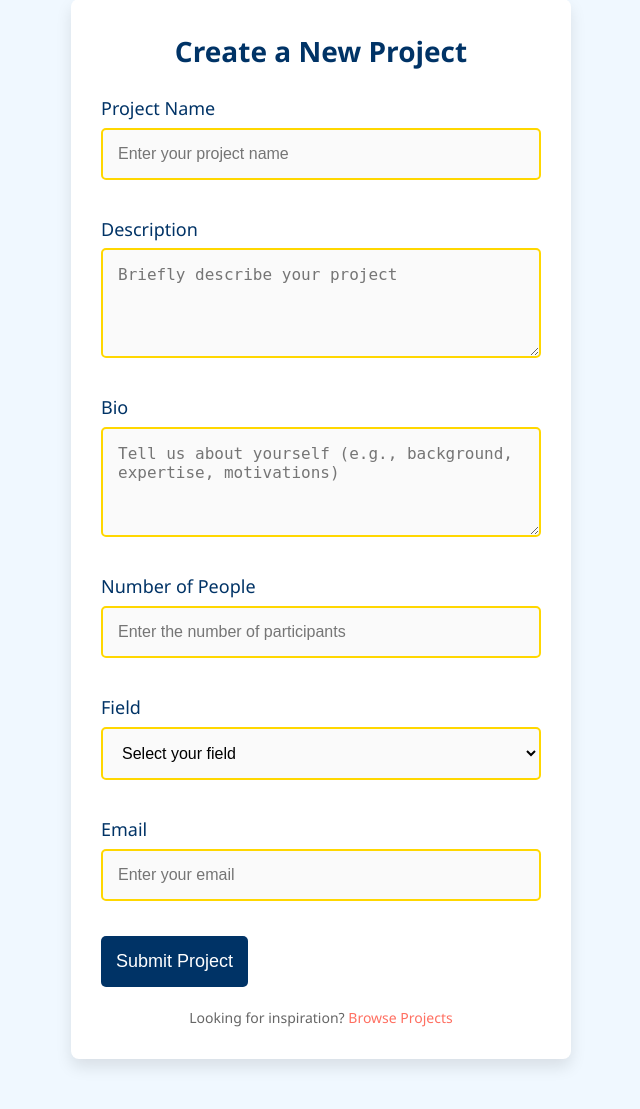
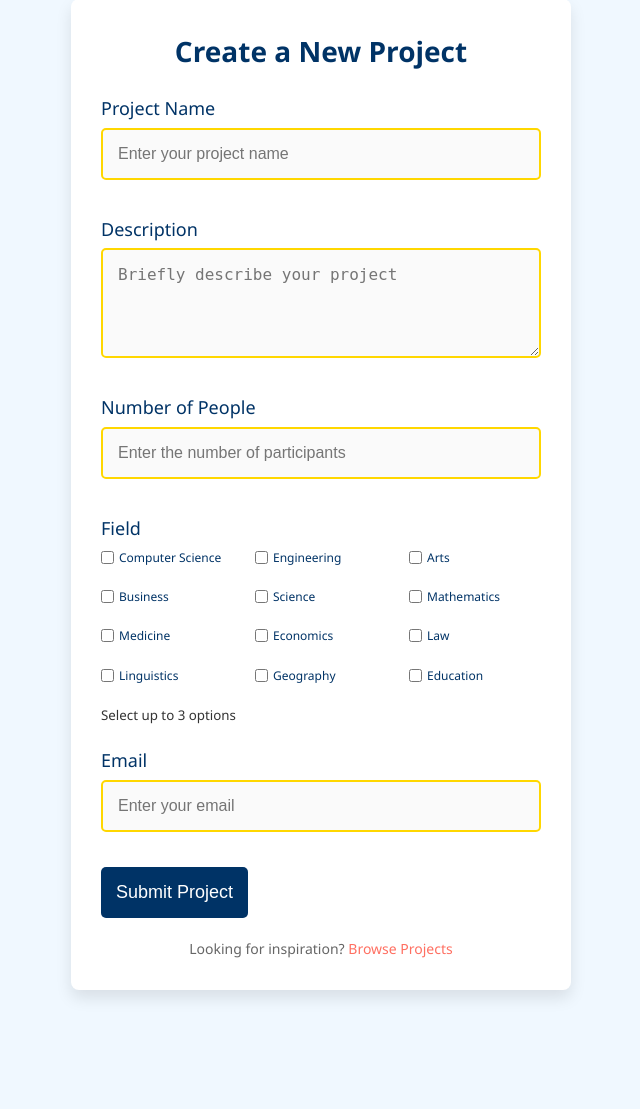
Before and after one commit to willholyhasted/SSE_group_project, a Flask app: template src/templates/project_page.html in a window 1280 px wide. Shown: the part 159-1268 px from the top of the page, without its empty margins (319-959 px from the left). After the commit the page ends 1157 px from the top, so only its background shows below. Run offline with Flask 3, Linux system fonts and the light colour scheme; the template is opened without the code that fills it, so the values that code supplies are empty; parts of the project's set-up code (start-up, migrations or seed data) failed here and were passed over.

Commit message:
updated project_page.html

```diff
--- a/src/templates/project_infopage.html
+++ b/src/templates/project_infopage.html
@@ -4,7 +4,7 @@
     <meta charset="UTF-8">
     <meta name="viewport" content="width=device-width, initial-scale=1.0">
     <title>Project Details</title>
-    <link rel="stylesheet" href="../static/styles_projectinfo.css">
+    <link rel="stylesheet" href="../static/styles_projectsinfo.css">
 </head>
 <body>
     <header class="header">
--- a/src/templates/project_page.html
+++ b/src/templates/project_page.html
@@ -115,6 +115,32 @@
         footer a:hover {
             text-decoration: underline;
         }
+
+        /* Flex container for checkbox layout */
+        .checkbox-group {
+            display: flex;
+            flex-wrap: wrap;
+            gap: 15px;
+            justify-content: space-between; /* Evenly space items across the row */
+        }
+
+        .checkbox-group label {
+            width: 30%; /* Adjusts the width of each checkbox to fit 3 per row */
+            font-size: 12px; /* Smaller font size for options */
+            display: flex;
+            align-items: center; /* Vertically align checkboxes and labels */
+        }
+
+        .checkbox-group input {
+            margin-right: 5px; /* Space between checkbox and label */
+        }
+
+        /* Styling for small error message */
+        .error-message {
+            color: red;
+            font-size: 14px;
+            margin-top: 5px;
+        }
     </style>
 </head>
 <body>
@@ -123,7 +149,7 @@
 
     <div class="container">
         <h2>Create a New Project</h2>
-        <form>
+        <form action="/project" method="POST" id="project-form">
             <div class="form-group">
                 <label for="project-name">Project Name</label>
                 <input type="text" id="project-name" name="project-name" placeholder="Enter your project name" required>
@@ -133,23 +159,51 @@
                 <textarea id="description" name="description" placeholder="Briefly describe your project" rows="4" required></textarea>
             </div>
             <div class="form-group">
-                <label for="bio">Bio</label>
-                <textarea id="bio" name="bio" placeholder="Tell us about yourself (e.g., background, expertise, motivations)" rows="4" required></textarea>
-            </div>
-            <div class="form-group">
                 <label for="people">Number of People</label>
                 <input type="number" id="people" name="people" placeholder="Enter the number of participants" min="1" required>
             </div>
             <div class="form-group">
                 <label for="field">Field</label>
-                <select id="field" name="field" required>
-                    <option value="">Select your field</option>
-                    <option value="Computer Science">Computer Science</option>
-                    <option value="Engineering">Engineering</option>
-                    <option value="Arts">Arts</option>
-                    <option value="Business">Business</option>
-                    <option value="Science">Science</option>
-                </select>
+                <div class="checkbox-group" id="checkbox-group">
+                    <label>
+                        <input type="checkbox" name="field" value="Computer Science"> Computer Science
+                    </label>
+                    <label>
+                        <input type="checkbox" name="field" value="Engineering"> Engineering
+                    </label>
+                    <label>
+                        <input type="checkbox" name="field" value="Arts"> Arts
+                    </label>
+                    <label>
+                        <input type="checkbox" name="field" value="Business"> Business
+                    </label>
+                    <label>
+                        <input type="checkbox" name="field" value="Science"> Science
+                    </label>
+                    <label>
+                        <input type="checkbox" name="field" value="Math"> Mathematics
+                    </label>
+                    <label>
+                        <input type="checkbox" name="field" value="Math"> Medicine
+                    </label>
+                    <label>
+                        <input type="checkbox" name="field" value="Math"> Economics
+                    </label>
+                    <label>
+                        <input type="checkbox" name="field" value="Math"> Law
+                    </label>
+                    <label>
+                        <input type="checkbox" name="field" value="Math"> Linguistics
+                    </label>
+                    <label>
+                        <input type="checkbox" name="field" value="Math"> Geography
+                    </label>
+                    <label>
+                        <input type="checkbox" name="field" value="Math"> Education
+                    </label>
+                    <small>Select up to 3 options</small>
+                </div>
+                <div class="error-message" id="error-message" style="display:none;">You can select a maximum of 3 options.</div>
             </div>
             <div class="form-group">
                 <label for="email">Email</label>
@@ -164,5 +218,24 @@
         </footer>
     </div>
 
+    <script>
+        // JavaScript to limit the number of checkboxes that can be selected
+        const checkboxGroup = document.getElementById('checkbox-group');
+        const errorMessage = document.getElementById('error-message');
+        const checkboxes = checkboxGroup.querySelectorAll('input[type="checkbox"]');
+
+        checkboxGroup.addEventListener('change', function () {
+            const selectedCount = Array.from(checkboxes).filter(checkbox => checkbox.checked).length;
+
+            if (selectedCount > 3) {
+                errorMessage.style.display = 'block';
+                const uncheckedCheckbox = Array.from(checkboxes).find(checkbox => !checkbox.checked);
+                uncheckedCheckbox.checked = false; // Uncheck the last selected option
+            } else {
+                errorMessage.style.display = 'none';
+            }
+        });
+    </script>
+
 </body>
 </html>
```
